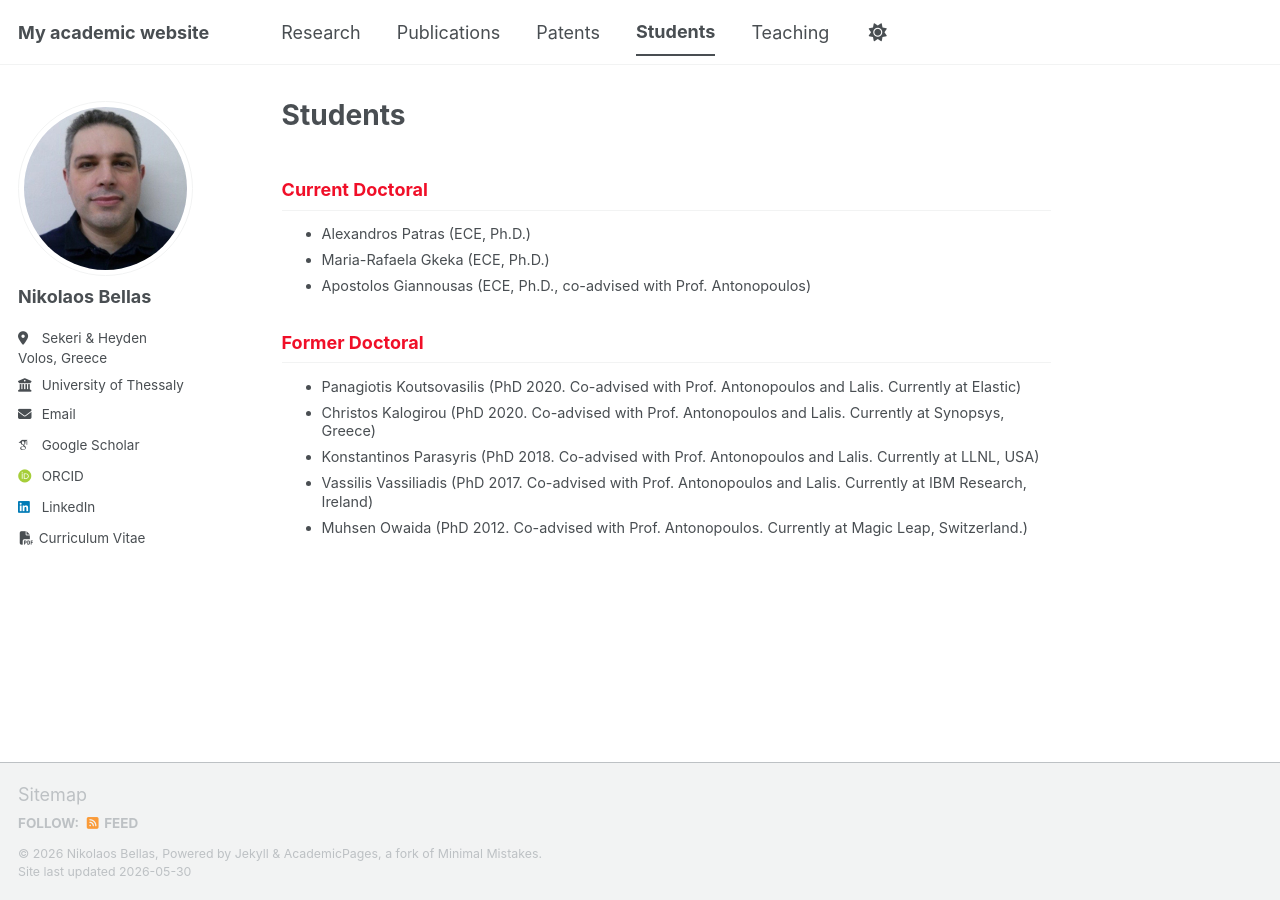
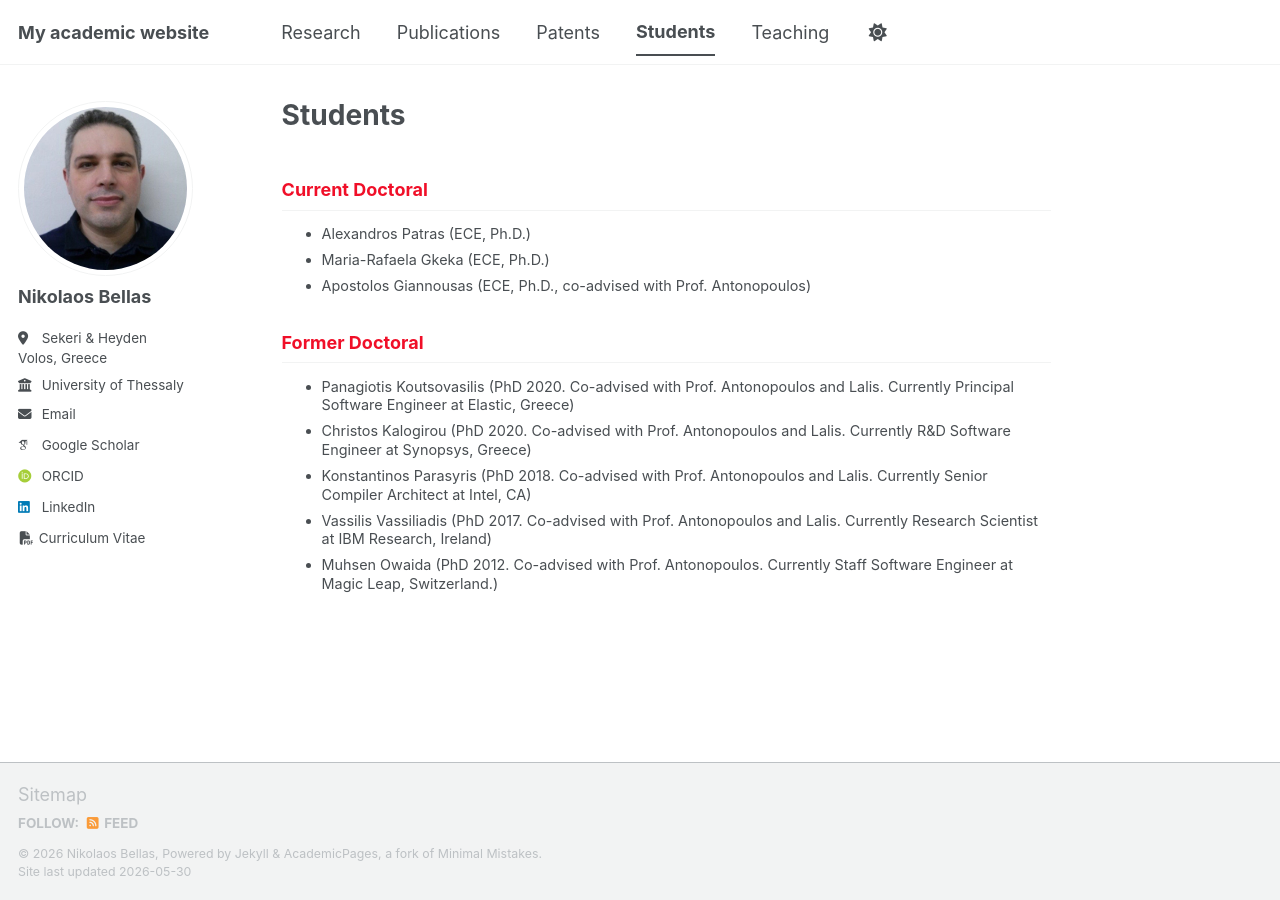
Before and after one commit to nbellas/nbellas.github.io, a Jekyll site: the page built from _pages/students.md, in a window 1280 px wide. Built offline with Jekyll 4.4.1, drawn with Linux system fonts in a browser that asks for light colours; some web fonts are replaced; a script bundle is joined from its source files by our own code; library files that are not in the unit come from our copies.

Commit message:
Update students.md

```diff
--- a/_pages/students.md
+++ b/_pages/students.md
@@ -20,10 +20,10 @@ classes:
 
 <h2 style="color: #f00f28;">Former Doctοral</h2>
 
-* Panagiotis Koutsovasilis (PhD 2020. Co-advised with Prof. Antonopoulos and Lalis. Currently at Elastic)
-* Christos Kalogirou (PhD 2020. Co-advised with Prof. Antonopoulos and Lalis. Currently at Synopsys, Greece)
-* Konstantinos Parasyris (PhD 2018. Co-advised with Prof. Antonopoulos and Lalis. Currently at LLNL, USA)
-* Vassilis Vassiliadis (PhD 2017. Co-advised with Prof. Antonopoulos and Lalis. Currently at IBM Research, Ireland)
-* Muhsen Owaida (PhD 2012. Co-advised with Prof. Antonopoulos. Currently at Magic Leap, Switzerland.)
+* Panagiotis Koutsovasilis (PhD 2020. Co-advised with Prof. Antonopoulos and Lalis. Currently Principal Software Engineer at Elastic, Greece)
+* Christos Kalogirou (PhD 2020. Co-advised with Prof. Antonopoulos and Lalis. Currently R&D Software Engineer at Synopsys, Greece)
+* Konstantinos Parasyris (PhD 2018. Co-advised with Prof. Antonopoulos and Lalis. Currently Senior Compiler Architect at Intel, CA)
+* Vassilis Vassiliadis (PhD 2017. Co-advised with Prof. Antonopoulos and Lalis. Currently Research Scientist at IBM Research, Ireland)
+* Muhsen Owaida (PhD 2012. Co-advised with Prof. Antonopoulos. Currently Staff Software Engineer at Magic Leap, Switzerland.)
 
 </div>
```
